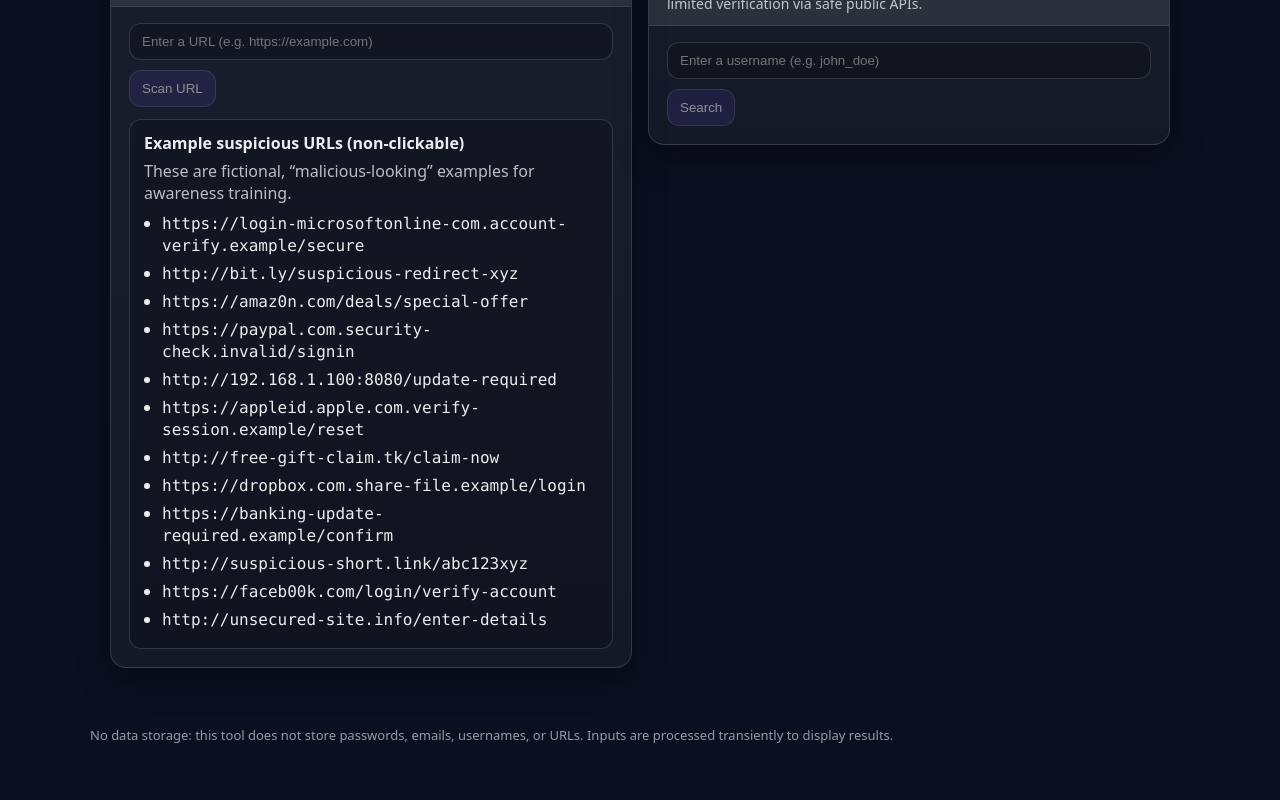
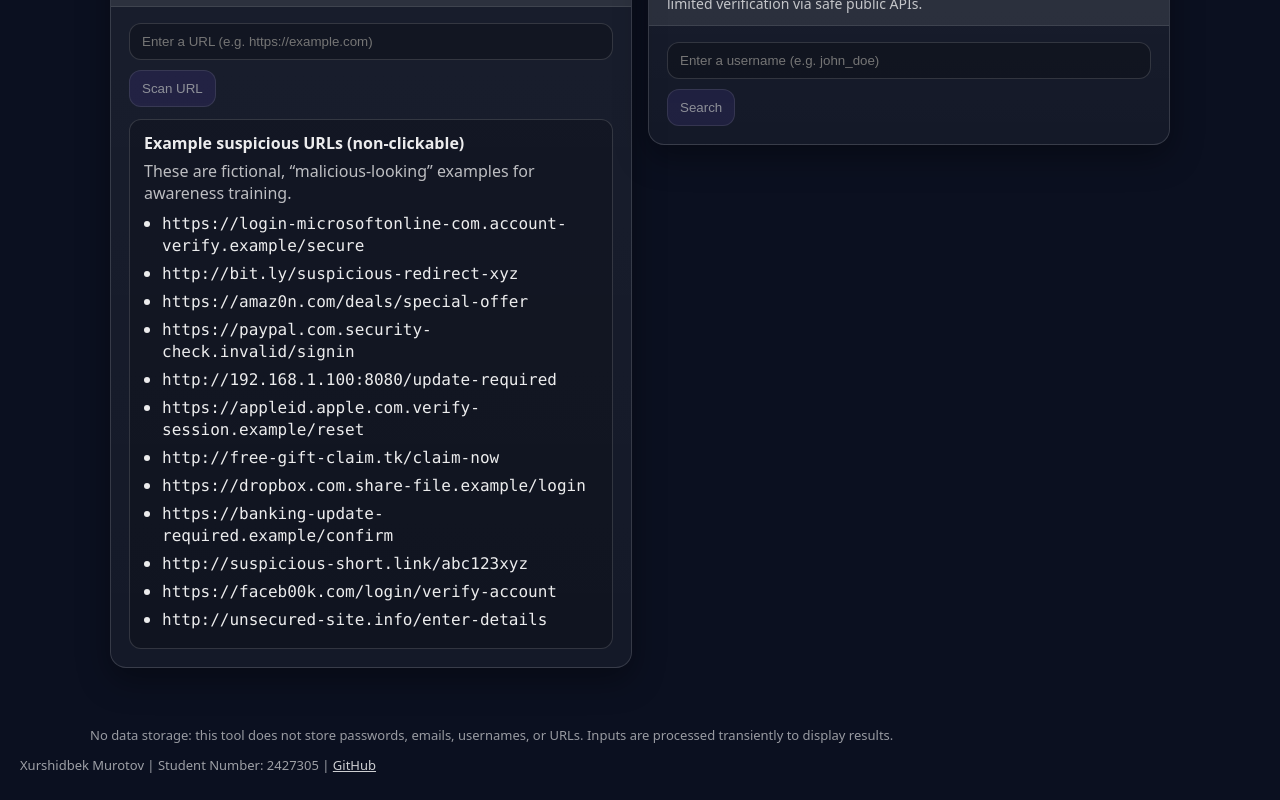
Before and after one commit to KhurshidMurotov/Social-Media-Platforms-Security-, a Next.js app in the folder social-media-security-toolkit/: page / in a window 1280 px wide. Shown: the part 660-1460 px from the top of the page. Before the commit the page ends 1430 px from the top, so only its background shows below. Built offline with nearby package versions, Linux system fonts and the light colour scheme.

Commit message:
text changes

```diff
--- a/social-media-security-toolkit/src/components/Layout.tsx
+++ b/social-media-security-toolkit/src/components/Layout.tsx
@@ -22,6 +22,19 @@
         <main className="main">{props.children}</main>
         <footer className="footer">
           <p>{PRIVACY_NOTICE}</p>
+          <div style={{ marginTop: 12, fontSize: 14, color: "rgba(255,255,255,0.6)" }}>
+            <p style={{ margin: 0 }}>
+              Xurshidbek Murotov | Student Number: 2427305 |{" "}
+              <a
+                href="https://github.com/KhurshidMurotov"
+                target="_blank"
+                rel="noreferrer"
+                style={{ color: "rgba(255,255,255,0.8)", textDecoration: "underline" }}
+              >
+                GitHub
+              </a>
+            </p>
+          </div>
         </footer>
       </div>
     </>
```
